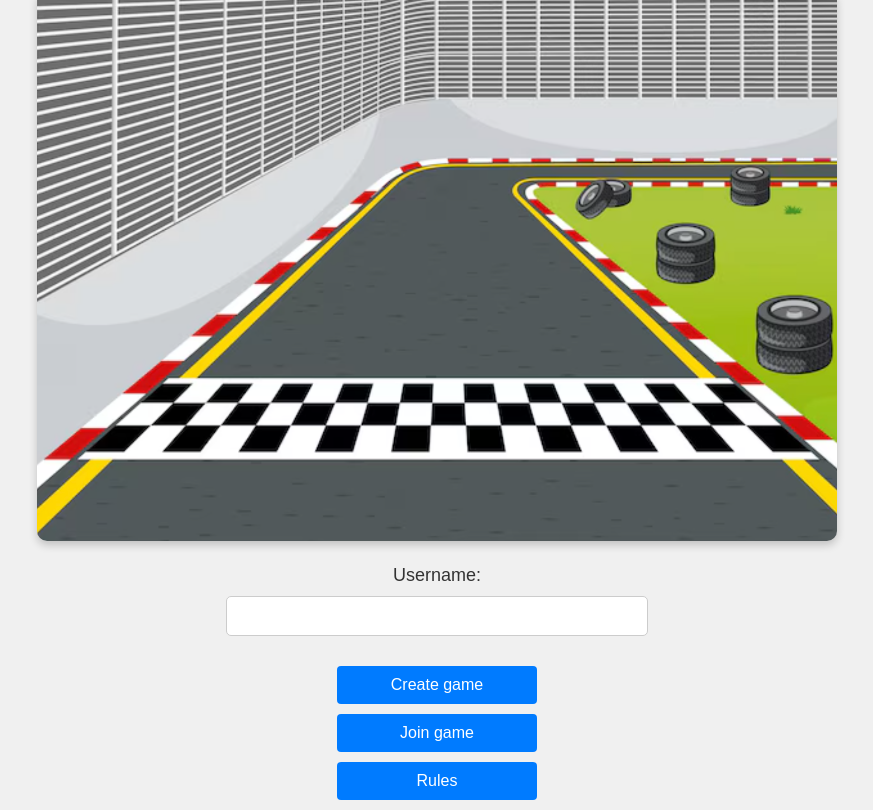
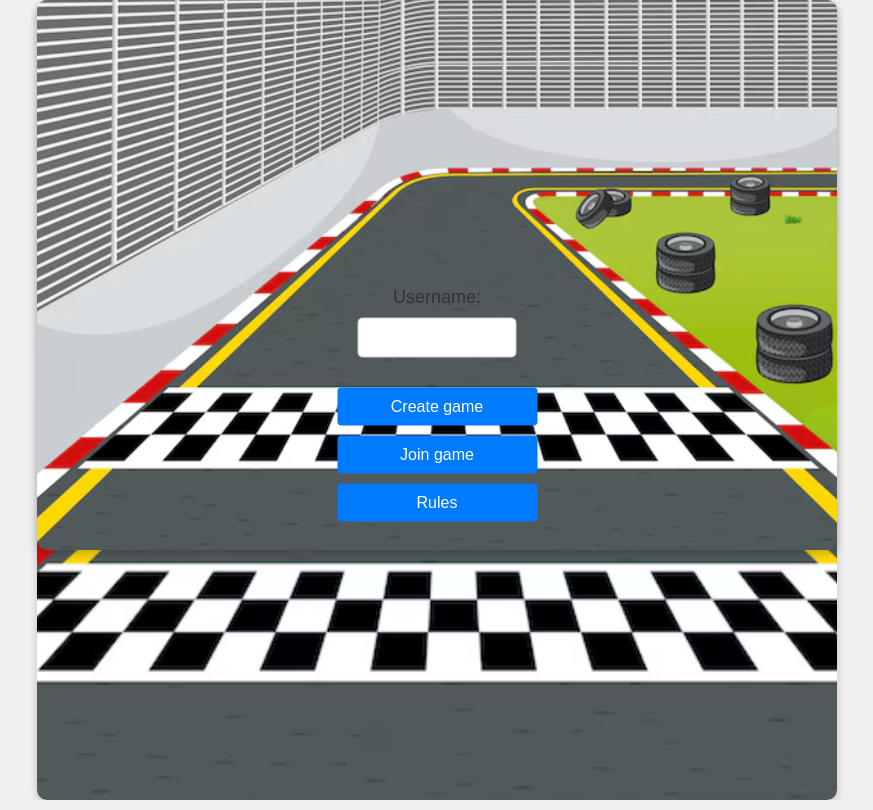
Before and after one commit to Navpreet-git/racing-car-game, a website: page public/index.html in a window 1280 px wide. Shown: the whole page, without its empty margins (203-1076 px from the left). Drawn offline with Linux system fonts and the light colour scheme.

Commit message:
set the index.html image as the page background

```diff
--- a/public/index.html
+++ b/public/index.html
@@ -11,7 +11,7 @@
     <img class="initialScreenImg" src="images/initial.png" alt="Initial Screen">
     <div class="content">
       <p class="username">Username:</p>
-      <input class="usernameInput" type="text">
+      <input class="usernameInput" type="text" required>
       <button class="createBut" onclick="createGame()">Create game</button>
       <button class="joinBut" onclick="joinGame()">Join game</button>
       <button class="rulesBut" onclick="showRules()">Rules</button>
--- a/public/style.css
+++ b/public/style.css
@@ -10,10 +10,16 @@ body {
 }
 
 .initialScreen {
-    position: relative;
+    position: relative; /* Serve per posizionare il contenuto sopra */
     text-align: center;
     width: 100%;
     max-width: 800px;
+    height: 100%;
+    background-image: url('images/initial.png'); /* Imposta l'immagine come sfondo */
+    background-size: cover; /* Assicura che l'immagine copra l'intera area */
+    background-position: center; /* Centra l'immagine */
+    border-radius: 10px;
+    box-shadow: 0 4px 8px rgba(0, 0, 0, 0.2);
 }
 
 .initialScreenImg {
@@ -24,7 +30,11 @@ body {
 }
 
 .content {
-    margin-top: 20px;
+    position: absolute; /* Posiziona il contenuto sopra l'immagine */
+    top: 50%; /* Centra verticalmente */
+    left: 50%; /* Centra orizzontalmente */
+    transform: translate(-50%, -50%); /* Aggiusta il posizionamento per una centratura perfetta */
+    z-index: 10;
 }
 
 .username {
```
